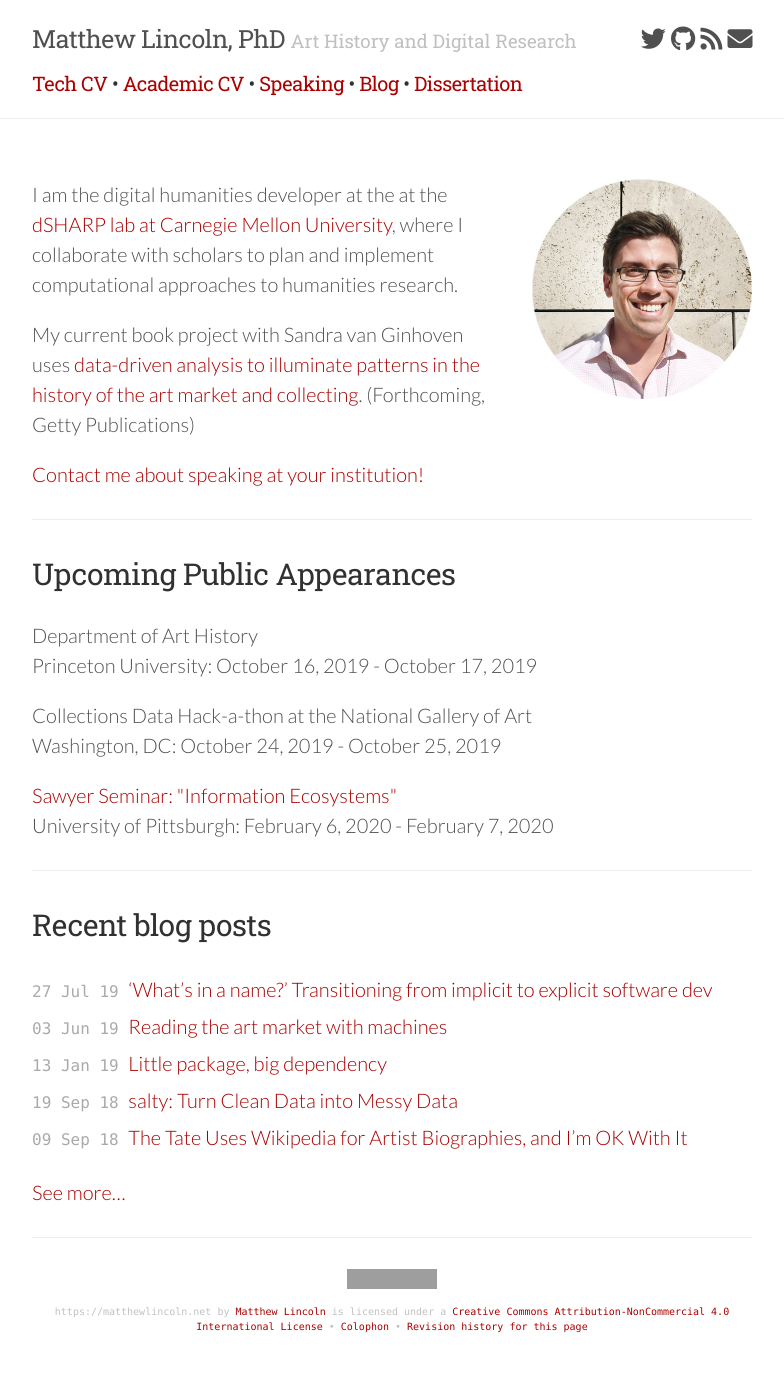
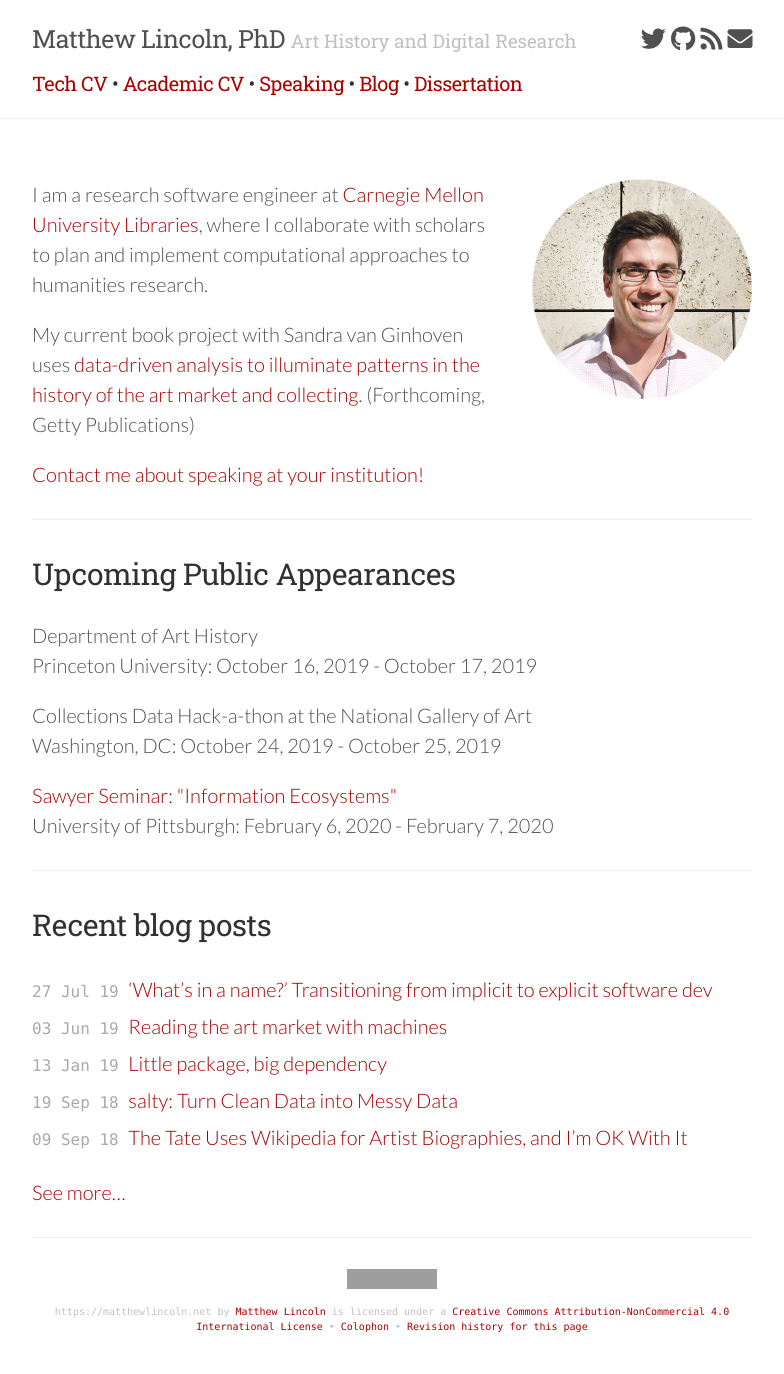
Before and after one commit to mdlincoln/mdlincoln.github.io, a Jekyll site: the page built from index.md, in a window 1280 px wide. Shown: the whole page, without its empty margins (248-1032 px from the left). Built offline with Jekyll 4.4.1, drawn with Linux system fonts in a browser that asks for light colours; nearby versions of some CDN libraries; grey boxes are pictures that could not be loaded.

```diff
--- a/index.md
+++ b/index.md
@@ -6,7 +6,7 @@
 
 <img id="headshot" height="250" width="250" src="/assets/images-display/getty_headshot.png" alt="mlincoln headshot" />
 
-I am the digital humanities developer at the at the [dSHARP lab at Carnegie Mellon University](http://dsharp.library.cmu.edu/), where I collaborate with scholars to plan and implement computational approaches to humanities research.
+I am a research software engineer at [Carnegie Mellon University Libraries](http://library.cmu.edu/), where I collaborate with scholars to plan and implement computational approaches to humanities research.
 
 My current book project with Sandra van Ginhoven uses [data-driven analysis to illuminate patterns in the history of the art market and collecting](http://blogs.getty.edu/iris/predicting-the-past-digital-art-history-modeling-and-machine-learning/). (Forthcoming, Getty Publications)
 
```
